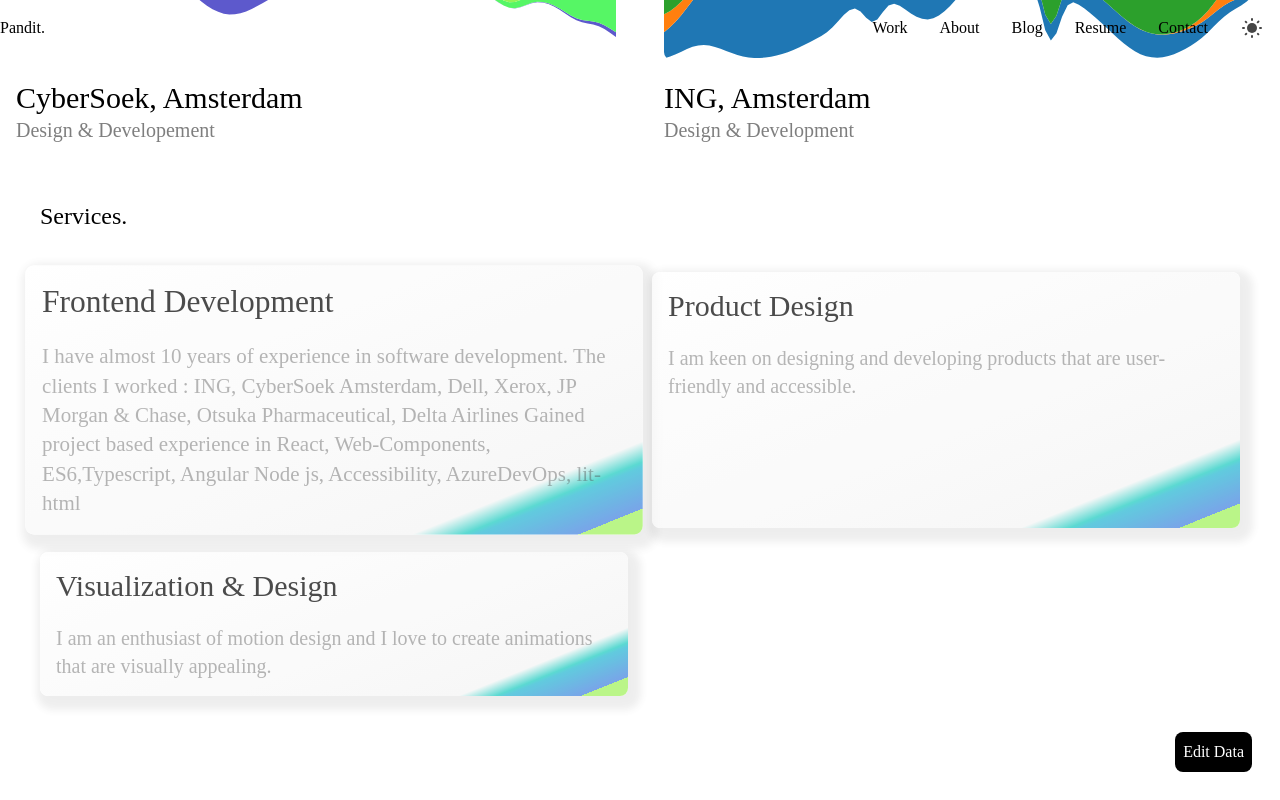
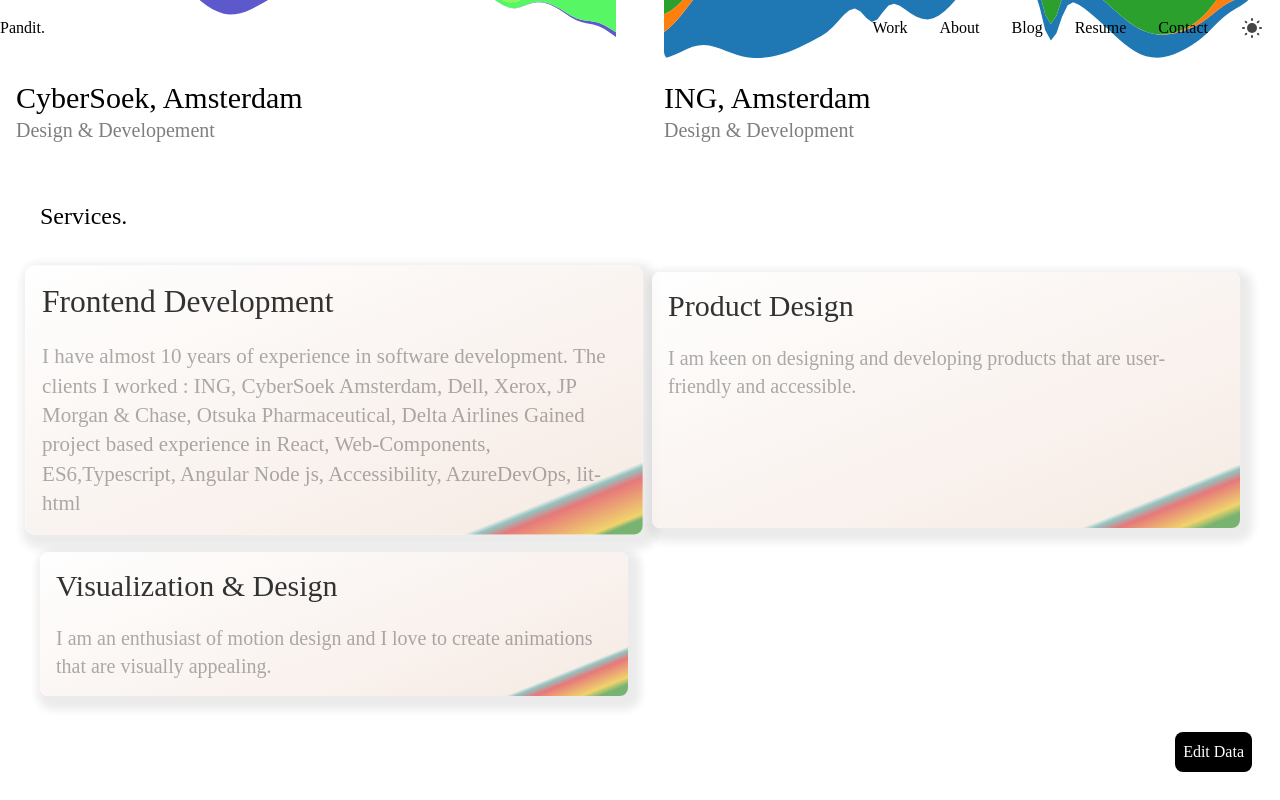
Before and after one commit to abhipandSogeti/Portfolio-App, a Next.js app: page / in a window 1280 px wide. In both pictures the pointer is over the element 334 px from the left and 1624 px from the top of the page. Shown: the part 1224-2024 px from the top of the page. Built offline with nearby package versions, Linux system fonts and the light colour scheme.

Commit message:
service card style corrections

```diff
--- a/styles/globals.css
+++ b/styles/globals.css
@@ -122,30 +122,59 @@
 }
 .service-box-light {
   box-shadow: 5px 6px 9px 8px rgba(0, 0, 0, 0.1);
-  opacity: 0.7;
+  opacity: 0.8;
   background: linear-gradient(
     158deg,
-    rgb(255 255 255) 0%,
-    rgb(245 245 245) 82%,
-    rgb(23 202 191) 86%,
-    rgb(31 181 209) 87%,
-    rgb(65 126 224) 95%,
-    rgb(158 242 86) 95%
+    #fff,
+    #f6e9e2 87%,
+    #77b7b3 88%,
+    #e1575a 90%,
+    #edc949 95%,
+    #58a14e 97%
+  );
+}
+.service-box-light:hover {
+  box-shadow: 5px 6px 9px 8px rgba(0, 0, 0, 0.1);
+  opacity: 0.8;
+  background: linear-gradient(
+    158deg,
+    #fff,
+    #f6e9e2 86%,
+    #77b7b3 87%,
+    #e1575a 89%,
+    #edc949 96%,
+    #58a14e 97%
   );
 }
 .service-box-dark {
   box-shadow: 5px 6px 9px 8px rgba(0, 0, 0, 0.1);
-  opacity: 0.7;
+  opacity: 0.8;
   background: linear-gradient(
-    27deg,
-    rgb(3 33 54) 95%,
-    #f0a0a8 96%,
-    rgb(8 28 43) 120%
+    158deg,
+    #2b3640,
+    #000000 87%,
+    #77b7b3 88%,
+    #e1575a 90%,
+    #edc949 95%,
+    #58a14e 97%
+  );
+}
+.service-box-dark:hover {
+  box-shadow: 5px 6px 9px 8px rgba(0, 0, 0, 0.1);
+  opacity: 0.8;
+  background: linear-gradient(
+    158deg,
+    #2b3640,
+    #000000 86%,
+    #77b7b3 87%,
+    #e1575a 89%,
+    #edc949 96%,
+    #58a14e 97%
   );
 }
 .service-box:hover {
   box-shadow: 5px 6px 9px 8px rgba(0, 0, 0, 0.1);
-  opacity: 0.7;
+  opacity: 0.8;
   background: linear-gradient(
     158deg,
     rgb(31 119 180) 0%,
```
